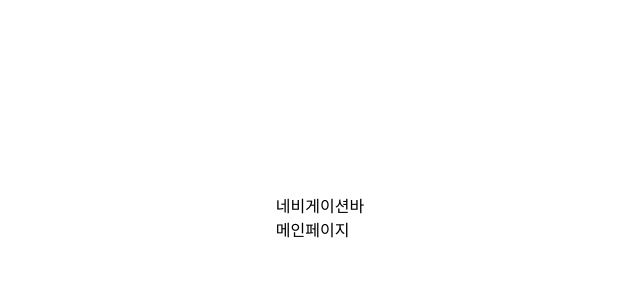
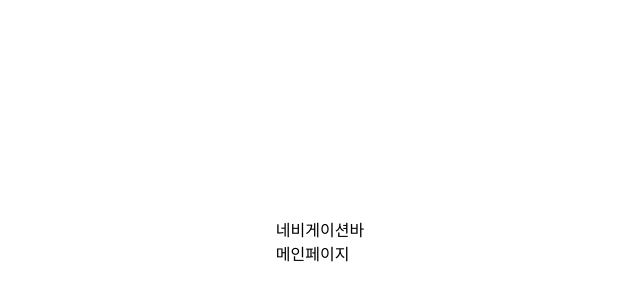
Before and after one commit to 2025-X-Thon-Team9-UNVEIL/UNVEIL_FE, a React (Vite) app: page / in a window 1280 px wide. Shown: the part 182-482 px from the top of the page, without its empty margins (320-960 px from the left). Built offline with nearby package versions, Linux system fonts and the light colour scheme.

Commit message:
💄 Design: 페이지 공통 pt값 추가(#5)

```diff
--- a/src/App.tsx
+++ b/src/App.tsx
@@ -9,7 +9,9 @@ const queryClient = new QueryClient();
 function App() {
   return (
     <QueryClientProvider client={queryClient}>
-      <RouterProvider router={router} />
+      <div className="pt-[47px]">
+        <RouterProvider router={router} />
+      </div>
       {import.meta.env.DEV && <ReactQueryDevtools initialIsOpen={false} />}
     </QueryClientProvider>
   );
```
